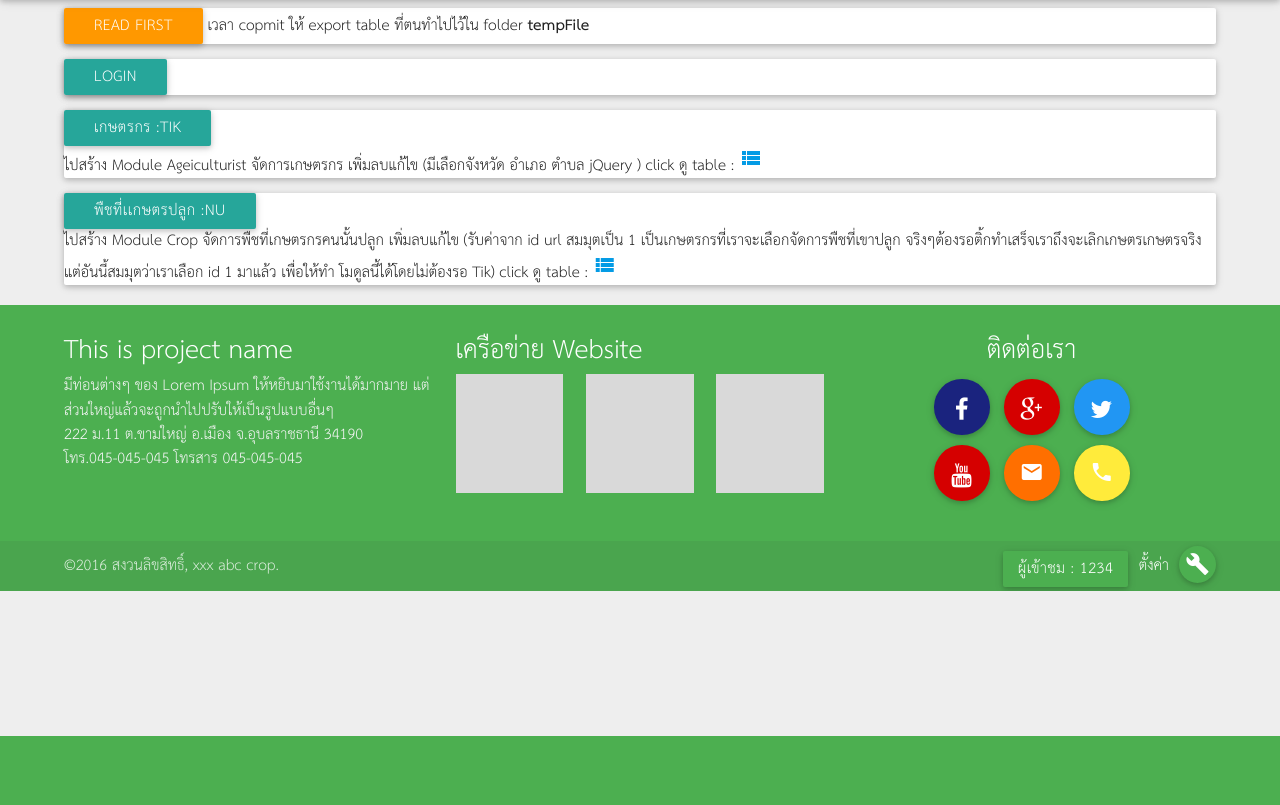
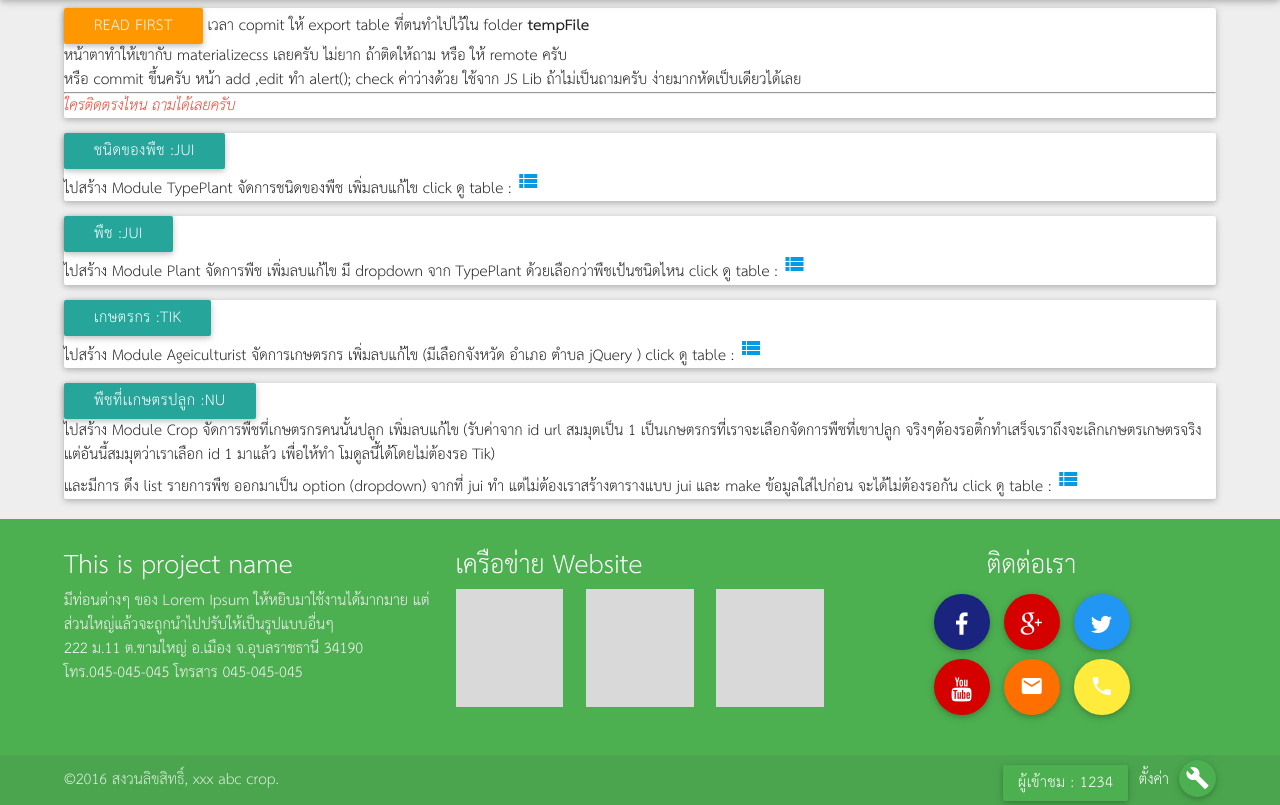
Before and after one commit to pokauxit/CROPNEW, a PHP site: page / in a window 1280 px wide. Shown: the part 64-869 px from the top of the page. Before the commit the page ends 800 px from the top, so only its background shows below. Run offline with PHP 8.4, Linux system fonts and the light colour scheme; data that the repository does not hold is empty; some libraries are stand-ins or nearby versions.

Commit message:
add Task

```diff
--- a/App/Modules/Home/Views/Home.php
+++ b/App/Modules/Home/Views/Home.php
@@ -9,15 +9,57 @@
     <div class="card">
             <a href="javascript:;" class="btn orange">Read First</a>
             เวลา copmit ให้ export table ที่ตนทำไปไว้ใน folder  <b>tempFile</b>
+            <br> หน้าตาทำให้เขากับ materializecss เลยครับ ไม่ยาก ถ้าติดให้ถาม หรือ ให้ remote ครับ <br>
+            หรือ commit ขึ้นครับ หน้า add ,edit ทำ alert(); check ค่าว่างด้วย ใช้จาก JS Lib ถ้าไม่เป็นถามครับ ง่ายมากหัดเป็บเดียวได้เลย
+            <hr><i class="red-text">ใครติดตรงไหน ถามได้เลยครับ</i>
+    </div>
 
-    </div>
+
+
+
      <div class="card">
-            <a href="?Login" class="btn">Login</a>
+         <a href="?TypePlant" class="btn " >ชนิดของพืช  :Jui</a> <p>ไปสร้าง Module  TypePlant   จัดการชนิดของพืช เพิ่มลบแก้ไข  click ดู table : <a href='#TypePlant' class="modal-trigger"><i class="material-icons">view_list</i></a>
+
+            <div  id="TypePlant" class="modal">
+
+               <table class="bordered">
+                   <tr><td >Table: type_plant </td><td colspan="3">	ชนิดของพืช </b><br>
+             <tr><td>   type_id     </td><td>       รหัสชนิดพืช       </td><td>	integer	 </td><td>	pk auto	 </td></tr>
+             <tr><td>   type_name              </td><td>    ชื่อชนิด 	   </td><td>     varchar	100 </td><td>	not null </td></tr>
+             <tr><td>   note            </td><td>     หมายเหตุ	   </td><td>     varchar	200 </td><td>	can null </td></tr>
+
+              </table>
+
+
+
+
+                </div>
+      </div>
+
+
+    <div class="card">
+         <a href="?Plant" class="btn " >พืช  :Jui</a> <p>ไปสร้าง Module  Plant   จัดการพืช เพิ่มลบแก้ไข  มี dropdown จาก TypePlant ด้วยเลือกว่าพืชเป้นชนิดไหน click ดู table : <a href='#Plant' class="modal-trigger"><i class="material-icons">view_list</i></a>
+
+            <div  id="Plant" class="modal">
+
+               <table class="bordered">
+                   <tr><td >Table: plant </td><td colspan="3">	รหัสพืช </b><br>
+             <tr><td>   plant_id     </td><td>       รหัสชนิดพืช       </td><td>	integer	 </td><td>	pk auto	 </td></tr>
+             <tr><td>   type_id              </td><td>    ชื่อชนิด 	   </td><td>     integer  </td><td>	not null fk->type_plant </td></tr>
+             <tr><td>   plant_name            </td><td>     ชื่อพืช 	   </td><td>     varchar	100 </td><td>	not null </td></tr>
+            <tr><td>   caltivated_area            </td><td>     พื้นที่เพาะปลูก 	   </td><td>     varchar	200 </td><td>	not null </td></tr>
+
+              </table>
+
+
+
+
+                </div>
       </div>
 
 
 
-     <div class="card">
+    <div class="card">
          <a href="?Ageiculturist" class="btn " >เกษตรกร :TIK</a> <p>ไปสร้าง Module  Ageiculturist   จัดการเกษตรกร เพิ่มลบแก้ไข (มีเลือกจังหวัด อำเภอ ตำบล jQuery )  click ดู table : <a href='#ageiculturist' class="modal-trigger"><i class="material-icons">view_list</i></a>
 
             <div  id="ageiculturist" class="modal">
@@ -39,10 +81,11 @@
 
 
 
+     <div class="card">
+         <a href="?Crop//1" class="btn " >พืชที่เเกษตรปลูก :Nu</a> <p>ไปสร้าง Module  Crop   จัดการพืชที่เกษตรกรคนนั้นปลูก เพิ่มลบแก้ไข (รับค่าจาก id url สมมุตเป็น 1 เป็นเกษตรกรที่เราจะเลือกจัดการพืชที่เขาปลูก จริงๆต้องรอติ้กทำเสร็จเราถึงจะเลิกเกษตรเกษตรจริง แต่อันนี้สมมุตว่าเราเลือก id 1 มาแล้ว เพื่อให้ทำ โมดูลนี้ได้โดยไม่ต้องรอ Tik)
+             <br> และมีการ ดึง list รายการพืช ออกมาเป็น option (dropdown) จากที่ jui ทำ แต่ไม่ต้องเราสร้างตารางแบบ jui และ make ข้อมูลใส่ไปก่อน จะได้ไม่ต้องรอกัน
 
-
-     <div class="card">
-         <a href="?Crop//1" class="btn " >พืชที่เเกษตรปลูก :Nu</a> <p>ไปสร้าง Module  Crop   จัดการพืชที่เกษตรกรคนนั้นปลูก เพิ่มลบแก้ไข (รับค่าจาก id url สมมุตเป็น 1 เป็นเกษตรกรที่เราจะเลือกจัดการพืชที่เขาปลูก จริงๆต้องรอติ้กทำเสร็จเราถึงจะเลิกเกษตรเกษตรจริง แต่อันนี้สมมุตว่าเราเลือก id 1 มาแล้ว เพื่อให้ทำ โมดูลนี้ได้โดยไม่ต้องรอ Tik)  click ดู table : <a href='#crop' class="modal-trigger"><i class="material-icons">view_list</i></a>
+             click ดู table : <a href='#crop' class="modal-trigger"><i class="material-icons">view_list</i></a>
 
             <div  id="crop" class="modal">
 
--- a/nbproject/project.xml
+++ b/nbproject/project.xml
@@ -7,6 +7,7 @@
         </data>
         <spellchecker-wordlist xmlns="http://www.netbeans.org/ns/spellchecker-wordlist/1">
             <word>ง</word>
+            <word>บ</word>
         </spellchecker-wordlist>
     </configuration>
 </project>
```
